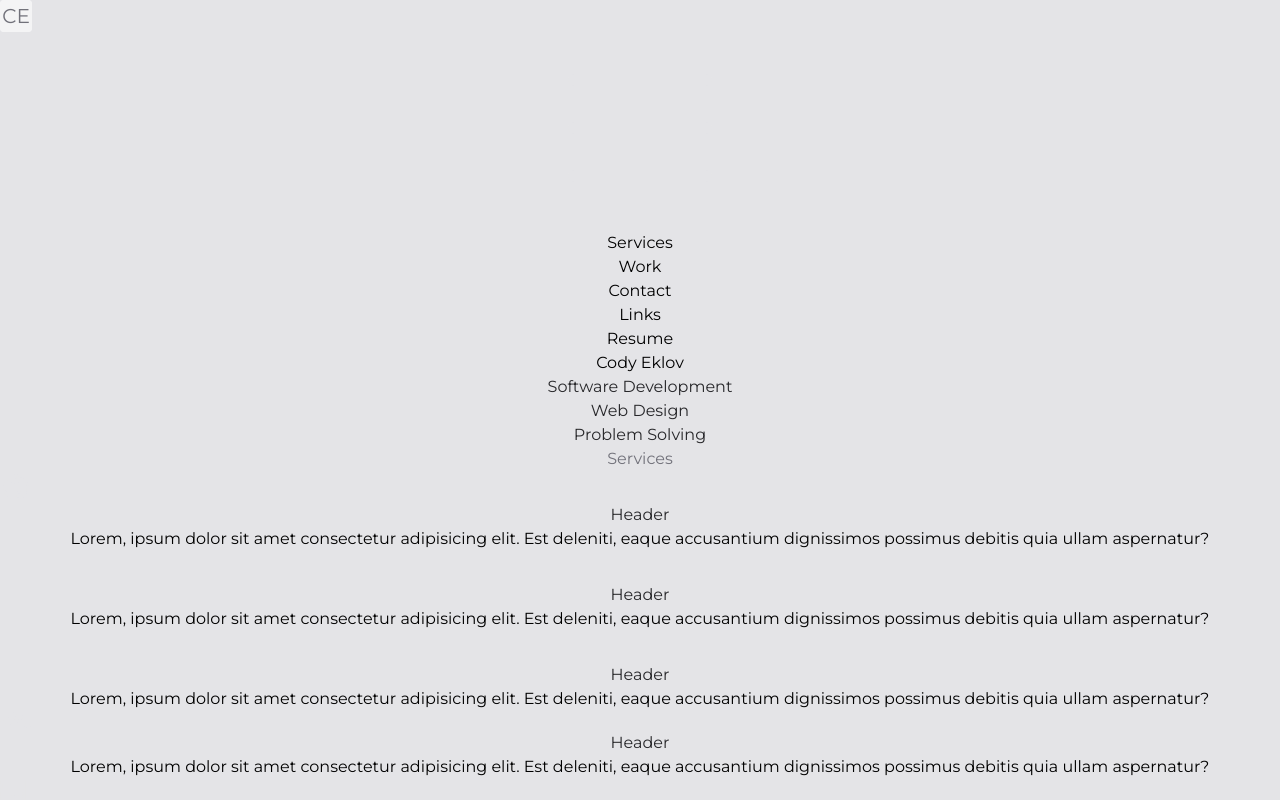
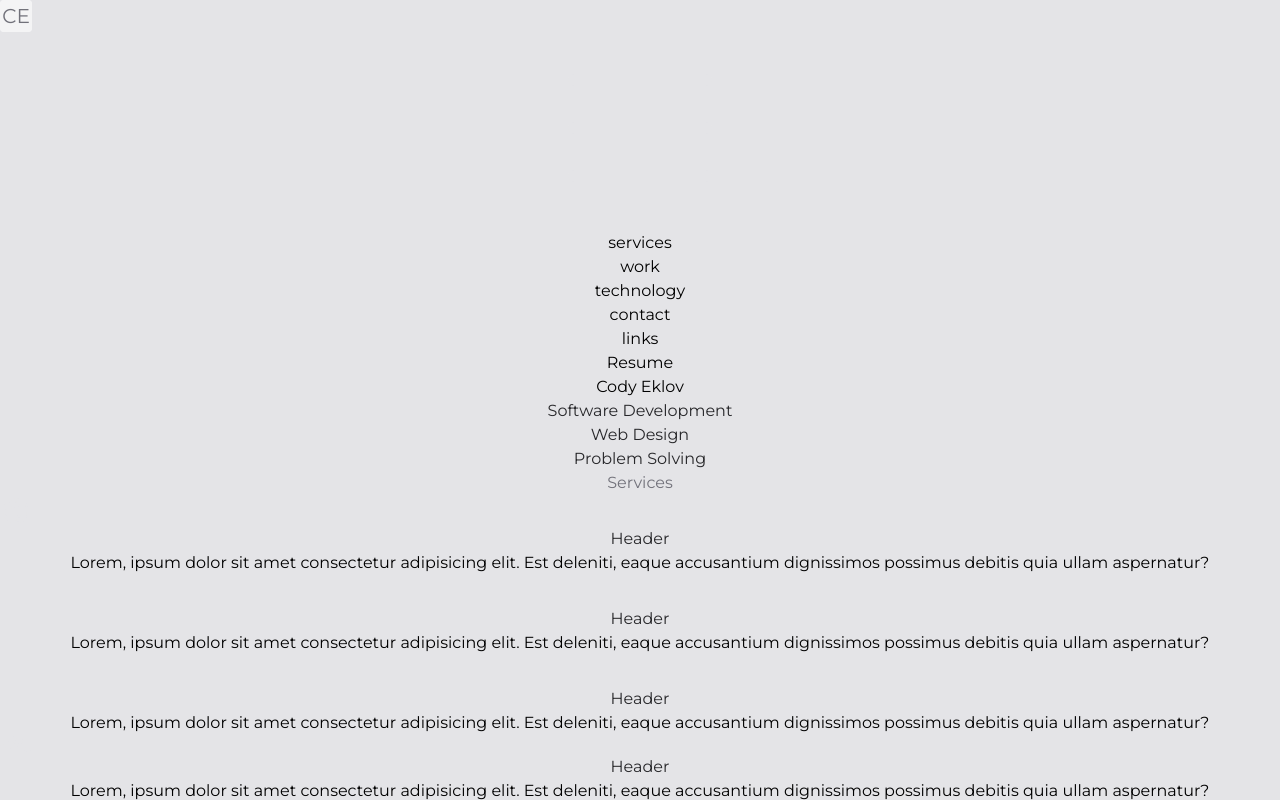
Before and after one commit to ceklov/CEKLOV, a Vue app: page / in a window 1280 px wide. Both pictures are taken after a click on the button 640 px from the left and 128 px from the top of the page. Shown: the top 800 px of the page. Built offline with nearby package versions, Linux system fonts and the light colour scheme.

Commit message:
fix small nav menu and add tech component

```diff
--- a/src/App.vue
+++ b/src/App.vue
@@ -4,6 +4,7 @@
     <picture-component></picture-component>
     <services-component></services-component>
     <work-component></work-component>
+    <technology-component></technology-component>
     <contact-component></contact-component>
     <links-component></links-component>
   </div>
@@ -13,6 +14,7 @@
 import PictureComponent from './components/PictureComponent.vue'
 import ServicesComponent from './components/ServicesComponent.vue'
 import WorkComponent from './components/WorkComponent.vue'
+import TechnologyComponent from './components/TechnologyComponent.vue'
 import ContactComponent from './components/ContactComponent.vue'
 import LinksComponent from './components/LinksComponent.vue'
 import HeaderComponent from './components/HeaderComponent.vue'
@@ -23,6 +25,7 @@ export default {
     PictureComponent,
     ServicesComponent,
     WorkComponent,
+    TechnologyComponent,
     ContactComponent,
     LinksComponent,
     HeaderComponent,
--- a/src/components/HeaderComponent.vue
+++ b/src/components/HeaderComponent.vue
@@ -184,55 +184,18 @@
           "
         >
           <li
+            v-for="link in links"
+            :key=link.id
             class="
               text-right
               uppercase
               px-2
               mb-4
-              w-28
+              w-36
               hover:bg-zinc-200 hover:text-zinc-800 hover:font-semibold
             "
           >
-            <a href="/#services" @click="close">Services</a>
-          </li>
-
-          <li
-            class="
-              text-right
-              uppercase
-              px-2
-              mb-4
-              w-28
-              hover:bg-zinc-200 hover:text-zinc-800 hover:font-semibold
-            "
-          >
-            <a href="/#work" @click="close">Work</a>
-          </li>
-
-          <li
-            class="
-              text-right
-              uppercase
-              px-2
-              mb-4
-              w-28
-              hover:bg-zinc-200 hover:text-zinc-800 hover:font-semibold
-            "
-          >
-            <a href="/#contact" @click="close">Contact</a>
-          </li>
-
-          <li
-            class="
-              text-right
-              uppercase
-              px-2
-              mb-4
-              w-28
-              hover:bg-zinc-200 hover:text-zinc-800 hover:font-semibold
-            "
-          >
-            <a href="/#links" @click="close">Links</a>
+            <a :href='"/#" + link.link +""' @click="close">{{ link.link }}</a>
           </li>
 
           <li
@@ -260,10 +223,18 @@ export default {
   name: "HeaderComponent",
   components: {},
   setup() {
+    const links = [
+      { id: 1, link: "services" },
+      { id: 2, link: "work" },
+      { id: 3, link: "technology" },
+      { id: 4, link: "contact" },
+      { id: 5, link: "links" }
+    ];
+
     let show = ref(false);
     const isOpen = () => (show.value = !show.value);
     const close = () => (show.value = false);
-    return { show, isOpen, close };
+    return { show, isOpen, close, links };
   },
 };
 </script>
--- a/src/components/PictureComponent.vue
+++ b/src/components/PictureComponent.vue
@@ -9,6 +9,8 @@
         <h1
           class="
             text-center text-6xl
+            mt-48
+            md:m-24
             uppercase
             text-zinc-200
             font-medium
--- /dev/null
+++ b/src/components/TechnologyComponent.vue
@@ -0,0 +1,31 @@
+<template>
+  <section id="technology">
+    <div>
+      <h2>Technology Expertise</h2>
+    </div>
+    <div>
+      <h3>What I use</h3>
+    </div>
+    <div>
+        Java
+        Vue.js
+        Angular
+        HTML 5
+        CSS 3
+        JavaScript
+        Spring
+        Microsoft SQL Server
+        MySQL
+        .NET
+        Git
+        Jenkins
+    </div>
+  </section>
+</template>
+
+<script>
+export default {
+  name: "TechnologyComponent",
+  components: {},
+};
+</script>
```
